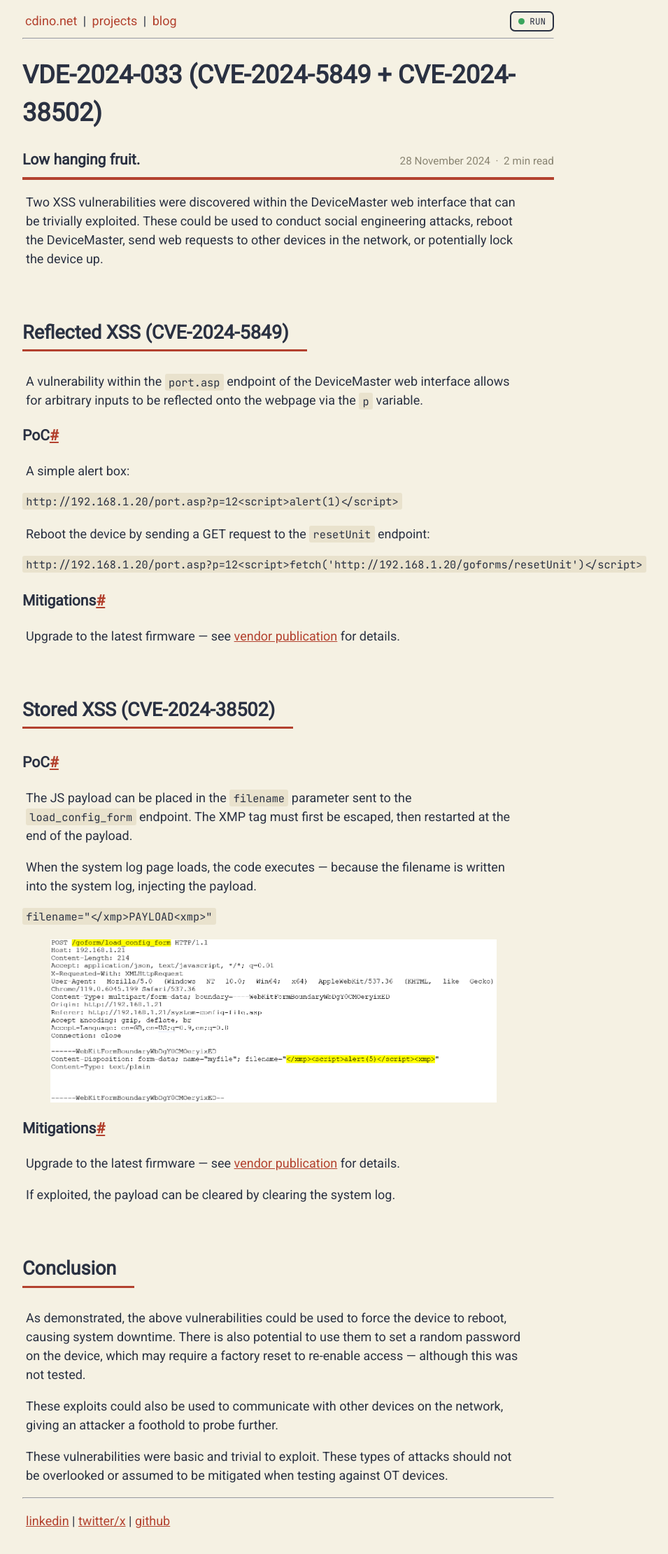
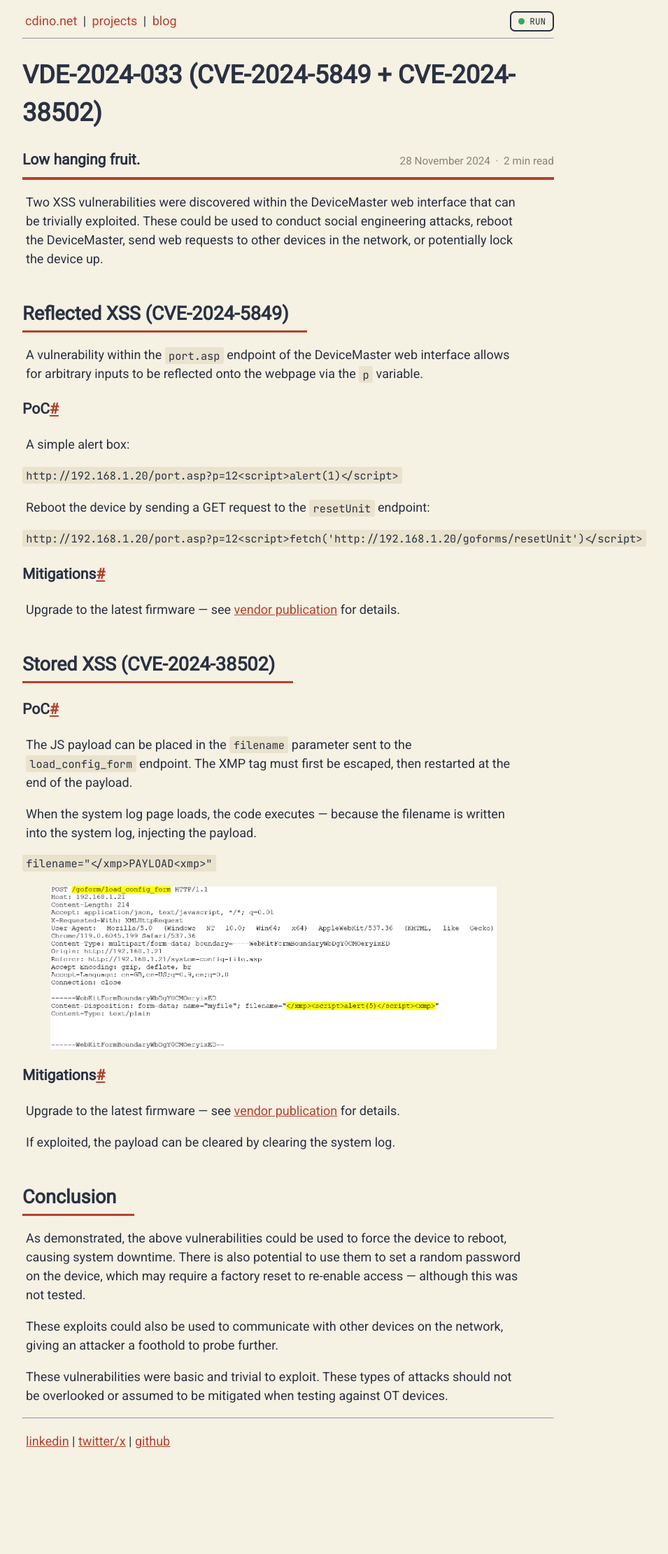
Before and after one commit to chrisdinozzi/chrisdinozzi.github.io, a Jekyll site: the page built from _posts/2024-11-28-vde-2024-033.md, in a window 1280 px wide. Shown: the whole page at 70% size, without its empty margins (228-1183 px from the left). Built offline with Jekyll 4.4.1, drawn with Linux system fonts in a browser that asks for light colours; after the commit the page ends 2106 px from its top, so only the background shows below that.

Commit message:
more style changes

```diff
--- a/_config.yml
+++ b/_config.yml
@@ -1,4 +1,4 @@
-title: christopher di-nozzi
+title: cdino.net
 url: https://cdino.net
 permalink: /blog/:year/:slug/
 markdown: kramdown
--- a/_layouts/post.html
+++ b/_layouts/post.html
@@ -13,4 +13,6 @@
   </span>
 </div>
 <hr class="post-rule" />
+<div class="post-content">
 {{ content }}
+</div>
--- a/script.js
+++ b/script.js
@@ -21,7 +21,7 @@
 })();
 
 // h2/h3 anchors
-document.querySelectorAll('h2[id], h3[id]').forEach(function (h) {
+document.querySelectorAll('.post-content h2[id], .post-content h3[id]').forEach(function (h) {
   var a = document.createElement('a');
   a.className = 'anchor';
   a.href = '#' + h.id;
--- a/style.css
+++ b/style.css
@@ -100,7 +100,7 @@
   border-bottom: 3px solid var(--accent);
   display: inline-block;
   padding: 0 0 0.15em 0;
-  margin: 2em 0 0.4em;   /* ~2:1 — heading hugs its own section */
+  margin: 1em 0 0em;   /* ~2:1 — heading hugs its own section */
 }
 
 h2, h3 {
```
